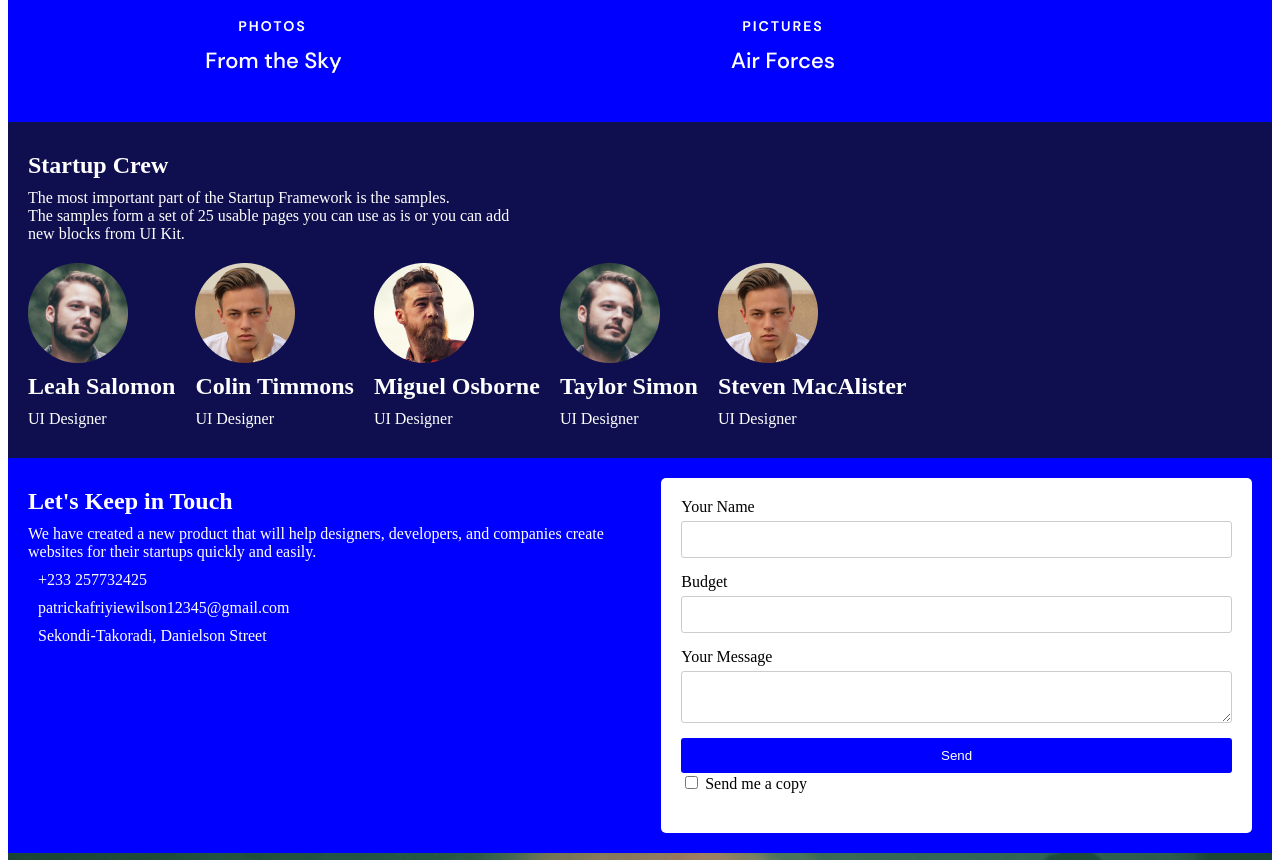
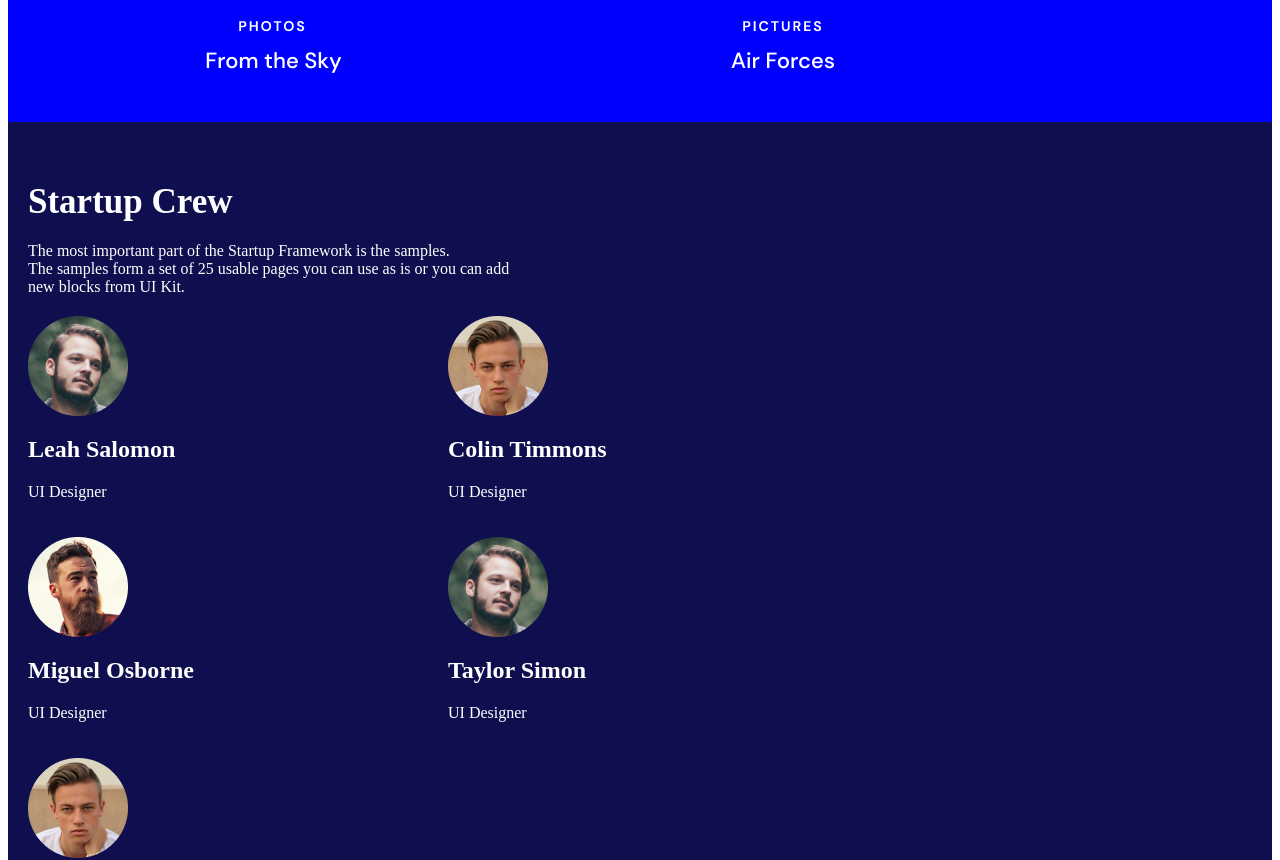
Before and after one commit to classicpages/figma-pages, a Vue app: page / in a window 1280 px wide. Shown: the part 5900-6760 px from the top of the page. Built offline with nearby package versions, Linux system fonts and the light colour scheme.

Commit message:
correction

```diff
--- a/src/components/SectionEight.vue
+++ b/src/components/SectionEight.vue
@@ -1,8 +1,8 @@
 <template>
     <section class="section-eight">
       <div class="text-container">
-        <h1>Startup Crew</h1>
-        <p>
+        <h1 class="start">Startup Crew</h1>
+        <p class="para">
           The most important part of the Startup Framework is the samples. <br> The samples form a set of 25 usable pages you can use as is or you can add <br> new blocks from UI Kit.
         </p>
       </div>
@@ -52,6 +52,9 @@
     background-color: rgb(15, 15, 80);
     color: white;
     padding: 20px;
+    min-height: 100vh;
+    position: relative;
+    max-width: 100%;
   }
 
   .text-container {
@@ -68,6 +71,8 @@
   .image-card {
     flex-direction: column;
     align-items: left;
+    width: 400px;
+
   }
 
   .image-placeholder {
@@ -75,9 +80,18 @@
     height: 100px;
   }
 
-  h1, h2, p {
-    margin-top: 10px;
-    margin-bottom: 10px;
+  .start {
+    margin-top: 40px;
+    margin-bottom: 20px;
+    font-size: 35px;
+    font-weight: 700;
+  }
+
+  .para {
+    margin-top: 20px;
+    margin-bottom: 20px;
+    font-size: 16px;
+    font-weight: 300;
   }
 
   @media (max-width: 768px) {
```
